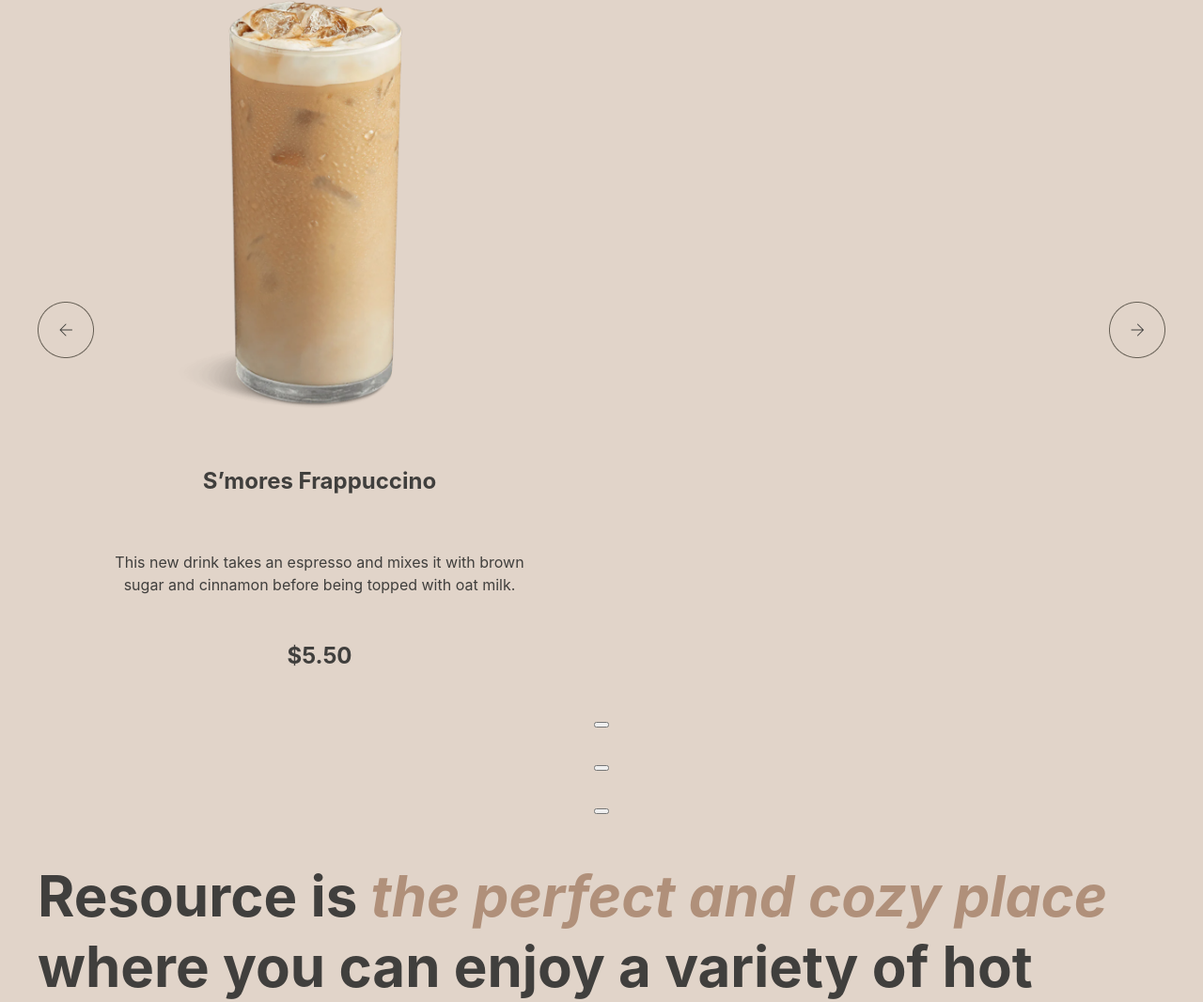
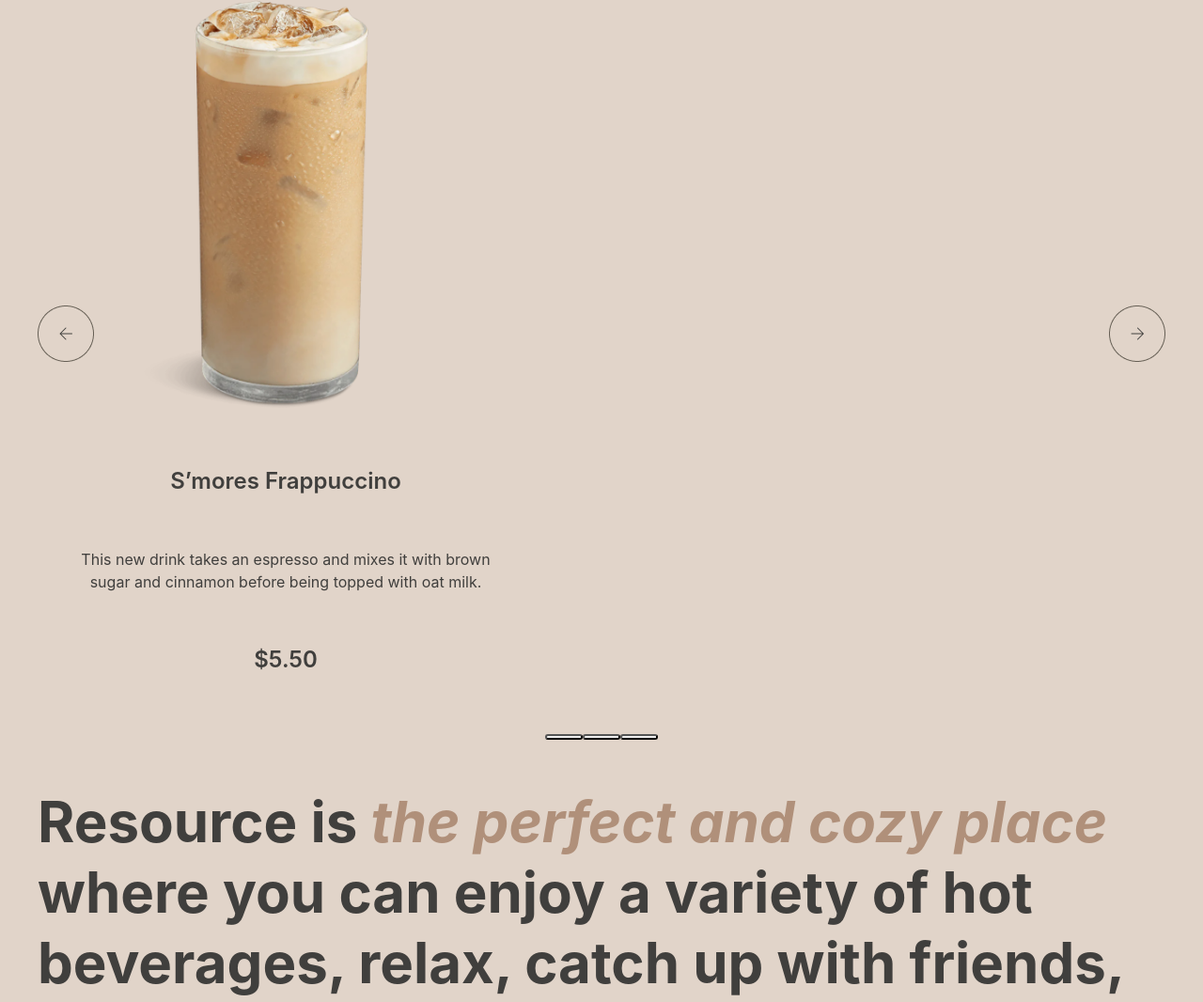
Before and after one commit to mastaPain666/justrep, a plain HTML site: page proj_2/index.html in a window 1280 px wide. Shown: the part 1064-2130 px from the top of the page at 94% size. Drawn offline with Linux system fonts and the light colour scheme.

Commit message:
need slider

```diff
--- a/proj_2/index.html
+++ b/proj_2/index.html
@@ -14,7 +14,8 @@
             <nav>
                 <div class="container">
                     <div>
-                        <a href="#"><img src="source/logo.png" alt="Coffee logo" style="width: 100px; height: 60px;"></a>
+                        <a href="#"><img src="source/logo.png" alt="Coffee logo"
+                                style="width: 100px; height: 60px;"></a>
                     </div>
                     <div class="nav-menu">
                         <a href="">Favorite coffee</a>
@@ -39,48 +40,60 @@
             </section>
         </header>
         <main>
-            <section class="slider-container">
-                <h2>Choose your<em> favorite </em>coffee</h2>
-                <div class="row-slider">
-                    <img src="source/btn-prev.png" alt="btn-prev" class="slider-btn btn-prev">
-                    <div class="slider-items">
-                        <div class="slide slide1">
-                            <div class="slider-item item-1">
-                                <img src="source/coffee-slider-1.png" alt="coffee-slider1">
-                                <h3>S’mores Frappuccino</h3>
-                                <p>This new drink takes an espresso and mixes it with brown sugar and cinnamon before
-                                    being topped with oat milk.</p>
-                                <p><strong>$5.50</strong></p>
+            <section class="favorite-coffe">
+                <div class="favorite-header">
+                    <h2>Choose your<em> favorite </em>coffee</h2>
+                </div>
+                <div class="slider">
+                    <div class="inner-slider">
+                        <div class="btn-prev">
+                            <img src="source/btn-prev.png" alt="button prev">
+                        </div>
+                        <div class="row-slider">
+                            <div class="slide slide-1">
+                                <div class="content">
+                                    <img src="source/coffee-slider-1.png" alt="">
+                                    <div class="description">
+                                        <p class="description-header">S’mores Frappuccino</p>
+                                        <p class="description-text">This new drink takes an espresso and mixes it
+                                            with brown sugar and cinnamon before being topped with oat milk.</p>
+                                        <p class="description-price">$5.50</p>
+                                    </div>
+                                </div>
+                            </div>
+                            <div class="slide slide-2">
+                                <div class="content">
+                                    <img src="source/coffee-slider-2.png" alt="">
+                                    <div class="description">
+                                        <p class="description-header">Caramel Macchiato</p>
+                                        <p class="description-text">Fragrant and unique classic espresso with rich
+                                            caramel-peanut syrup, with cream under whipped thick foam.</p>
+                                        <p class="description-price">$5.00</p>
+                                    </div>
+                                </div>
+                            </div>
+                            <div class="slide slide-3">
+                                <div class="content">
+                                    <img src="source/coffee-slider-3.png" alt="">
+                                    <div class="description">
+                                        <p class="description-header">Ice coffee</p>
+                                        <p class="description-text">A popular summer drink that tones and
+                                            invigorates. Prepared from coffee, milk and ice.</p>
+                                        <p class="description-price">$4.50</p>
+                                    </div>
+                                </div>
                             </div>
                         </div>
-                        <div class="slide slide2">
-                            <div class="slider-item item-2">
-                                <img src="source/coffee-slider-2.png" alt="coffee-slider2">
-                                <h3>Caramel Macchiato</h3>
-                                <p>Fragrant and unique classic espresso with rich caramel-peanut syrup, with cream under
-                                    whipped thick foam</p>
-                                <p><strong>$5.00</strong></p>
-                            </div>
+                        <div class="btn-next">
+                            <img src="source/btn-next.png" alt="button next">
                         </div>
-                        <div class="slide slide3">
-                            <div class="slider-item item-3">
-                                <img src="source/coffee-slider-3.png" alt="coffee-slider3">
-                                <h3>Ice coffee</h3>
-                                <p>A popular summer drink that tones and invigorates. Prepared from coffee, milk and
-                                    ice.</p>
-                                <p><strong>$4.50</strong></p>
-                            </div>
-                        </div>
-
-
-
                     </div>
-                    <img src="source/btn-next.png" alt="btn-next" class="slider-btn btn-next">
+                    <div class="controls">
+                        <button class="control-btn"></button>
+                        <button class="control-btn"></button>
+                        <button class="control-btn"></button>
+                    </div>
                 </div>
-                <button></button>
-                <button></button>
-                <button></button>
-
             </section>
             <section class="about">
                 <h2>Resource is <em>the perfect and cozy place</em> where you can enjoy a variety of hot beverages,
--- a/proj_2/style.css
+++ b/proj_2/style.css
@@ -7,6 +7,7 @@ body {
 
 body h2 {
     line-height: 75px;
+    font-size: 60px;
 }
 
 body p {
@@ -40,7 +41,7 @@ nav {
     max-width: 1360px;
     display: flex;
     flex-direction: row;
-    justify-content:space-between ;
+    justify-content: space-between;
     align-items: center;
 }
 
@@ -50,14 +51,14 @@ nav {
     gap: 50px;
 }
 
-.nav-menu > a {
+.nav-menu>a {
     text-decoration: none;
     font-size: 16px;
     color: black;
     font-weight: 600;
 }
 
-.menu > a {
+.menu>a {
     text-decoration: none;
     font-size: 16px;
     color: black;
@@ -71,11 +72,11 @@ h1 {
     color: #e1d4c9;
 }
 
-h1 > em {
+h1>em {
     color: #b0907a;
 }
 
-.hero  {
+.hero {
     background-image: url(source/img-hero.jpg);
     border-radius: 40px;
     padding: 100px;
@@ -88,20 +89,20 @@ h1 > em {
     width: 530px;
 }
 
-.hero-container > h1 {
+.hero-container>h1 {
     font-size: 72px;
     margin: 0px auto;
     font-weight: 600;
 }
 
-.hero-container > p {
+.hero-container>p {
     color: #e1d4c9;
     margin: 0px auto;
     font-size: 16px;
     font-weight: 400;
 }
 
-.hero-container > a {
+.hero-container>a {
     width: 44px;
     background-color: #e1d4c9;
     padding-top: 20px;
@@ -115,84 +116,116 @@ h1 > em {
     font-weight: 600;
 }
 
-.slider-container {
+.favorite-coffe {
     display: flex;
     flex-direction: column;
-    row-gap: 40px;
-    align-items: center;
+    gap: 40px;
+    max-width: 1360px;
 }
 
-h2 {
-    font-size: 60px;
+.favorite-header {
+    text-align: center;
 }
 
-h2 > em {
+h2>em {
     color: #b0907a;
 }
 
-.row-slider {
+.slider {
     display: flex;
-    flex-direction: row;
-    align-items: center;
-    justify-content: flex-start;
-    width: 100%;
+    gap: 40px;
+    justify-content: center;
+    flex-direction: column;
 }
 
-.slider-items {
-    /* border: 1px solid black; */
+.inner-slider {
     display: flex;
-    flex-direction: row;
+    align-items: center;
+    justify-content: center;
+}
+
+.row-slider {
+    max-width: 1152px;
+    min-width: 480px;
+    display: flex;
+    position: relative;
     overflow: hidden;
-
 }
 
 .slide {
+    position: relative;
     display: flex;
-    width: 1162px;
+    justify-content: center;
+    box-sizing: border-box;
+}
+
+.slide-1 {}
+
+.slide-2 {
+    left: 1152px;
+}
+
+.slide-3 {
+    left: 2304px;
+}
+
+.content {
+    display: flex;
+    flex-direction: column;
+    gap: 20px;
+    width: 480px;
+}
+
+.description {
+    display: flex;
+    flex-direction: column;
+    gap: 16px;
+}
+
+.description-header {
+    font-family: Inter;
+    font-size: 24px;
+    font-weight: 600;
+    line-height: 30px;
+    text-align: center;
+}
+
+.description-text {
+    font-family: Inter;
+    font-size: 16px;
+    font-weight: 400;
+    line-height: 24px;
+    text-align: center;
+}
+
+.description-price {
+    font-family: Inter;
+    font-size: 24px;
+    font-weight: 600;
+    line-height: 30px;
+    text-align: center;
+}
+
+.btn-prev {
+    position: absolute;
+    left: 40px;
+}
+
+.btn-next {
+    position: absolute;
+    right: 40px;
+}
+
+.controls {
+    display: flex;
     justify-content: center;
 }
 
-.slider-item {
-    display: flex;
-    flex-direction: column;
-    position: relative;
-    width: 480px;
-    justify-content: center;
-    gap: 20px;
-    text-align: center;
-}
-
-.slider-item > img {
-    width: 480px;
-}
-
-.slider-item > h3 {
-    font-size: 24px;
-}
-
-.slider-item > p {
-    font-size: 16px;
-}
-
-.slider-item > p > strong {
-    font-size: 24px;
-}
-
-.item-1 {
-    left: 0px;
-}
-
-.item-2 {
-    left: 1152px;
-}
-
-.item-3 {
-    left: 2304px;
-}
-
-.slider-btn {
-    /* width: 60px;
-    height: 60px; */
+.control-btn {
+    width: 40px;
+    height: 4px;
+    border-radius: 100px;
+    color: #C1B6AD;
 }
 
 .about-img {
@@ -202,14 +235,14 @@ h2 > em {
     grid-template-rows: 590px 430px;
 }
 
-.about-img > img {
+.about-img>img {
     border-radius: 20px;
     object-fit: cover;
     width: 100%;
     height: 100%;
 }
 
-.about-img > .about-pic-2 {
+.about-img>.about-pic-2 {
     height: 430px;
 }
 
@@ -237,6 +270,7 @@ footer {
     gap: 100px;
     padding: 100px;
 }
+
 footer h2 {
     color: #e1d4c9;
     font-size: 60px;
@@ -269,7 +303,7 @@ footer h2 {
     gap: 16px;
 }
 
-.contacts a{
+.contacts a {
     color: #e1d4c9;
     text-decoration: none;
 }
```
Lines whose indentation alone changed are shown as unchanged.
